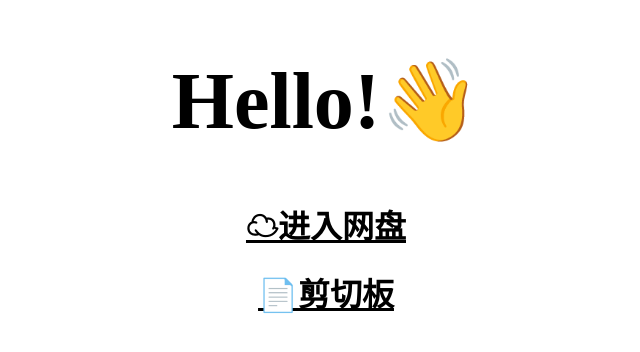
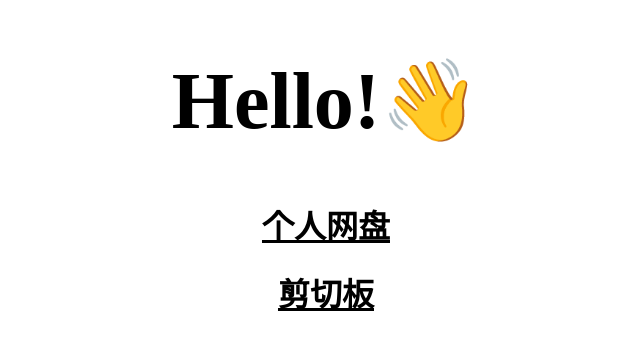
Before and after one commit to wlyper/home, a plain HTML site: page index.html in a window 1280 px wide. Shown: the whole page, without its empty margins (314-954 px from the left). Drawn offline with Linux system fonts and the light colour scheme.

Commit message:
change Chinese description

```diff
--- a/index.html
+++ b/index.html
@@ -31,10 +31,10 @@
     </div>
     <div class="contents">
         <a href="http://152.136.233.48/" target="_blank">
-            <h1><b>☁进入网盘</b></h1>
+            <h1><b>个人网盘</b></h1>
         </a>
         <a href="http://152.136.233.48/s/k5h6" target="_blank">
-            <h1><b>📄剪切板</b></h1>
+            <h1><b>剪切板</b></h1>
         </a>
 
     </div>
```
